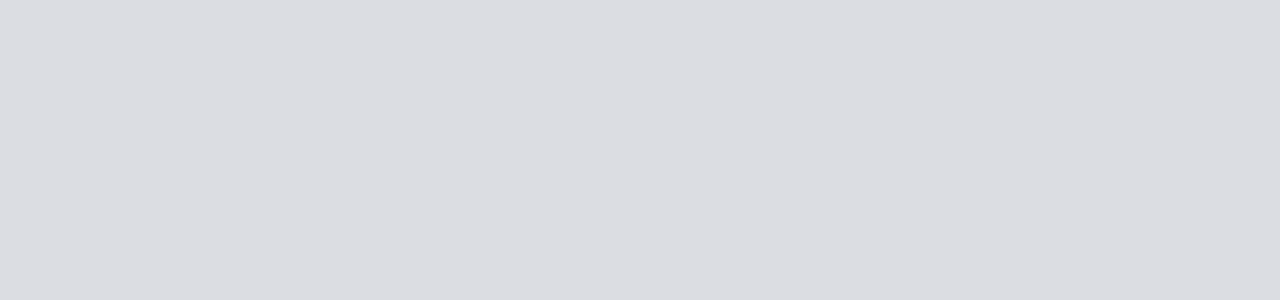
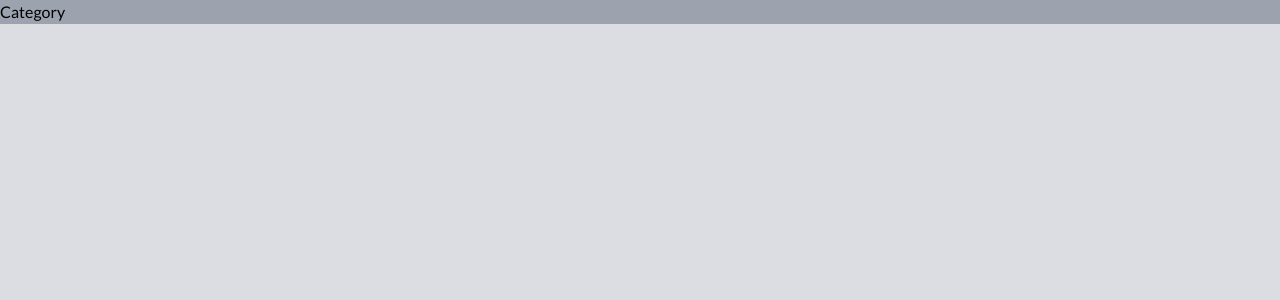
Before and after one commit to jasurhaydarovcode/GEADEZIST, a React (Vite) app: page /category in a window 1280 px wide. Shown: the top 300 px of the page. Built offline with nearby package versions, Linux system fonts and the light colour scheme.

Commit message:
test uchun

```diff
--- a/src/pages/Category.tsx
+++ b/src/pages/Category.tsx
@@ -1,6 +1,8 @@
 function Category() {
   return (
-    <div></div>
+    <div>
+      <h1 className="bg-gray-400">Category</h1>
+    </div>
   );
 }
 
```
